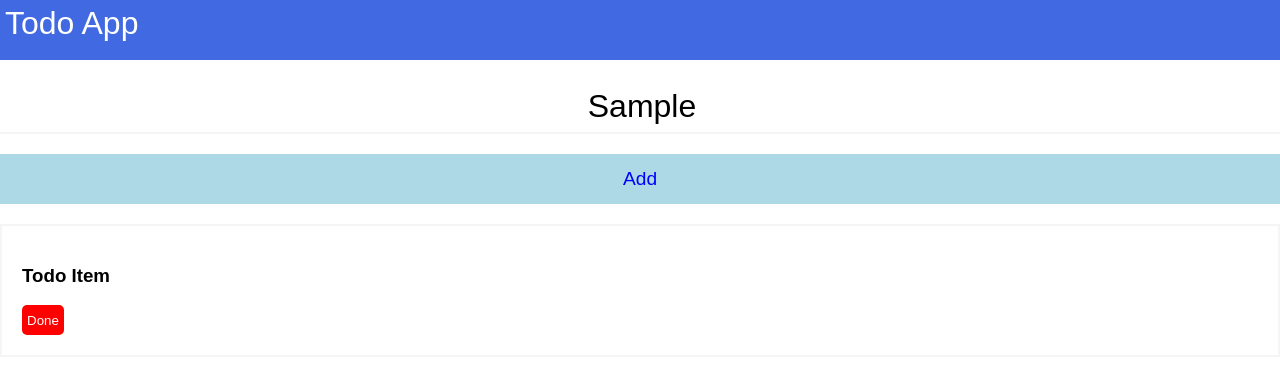
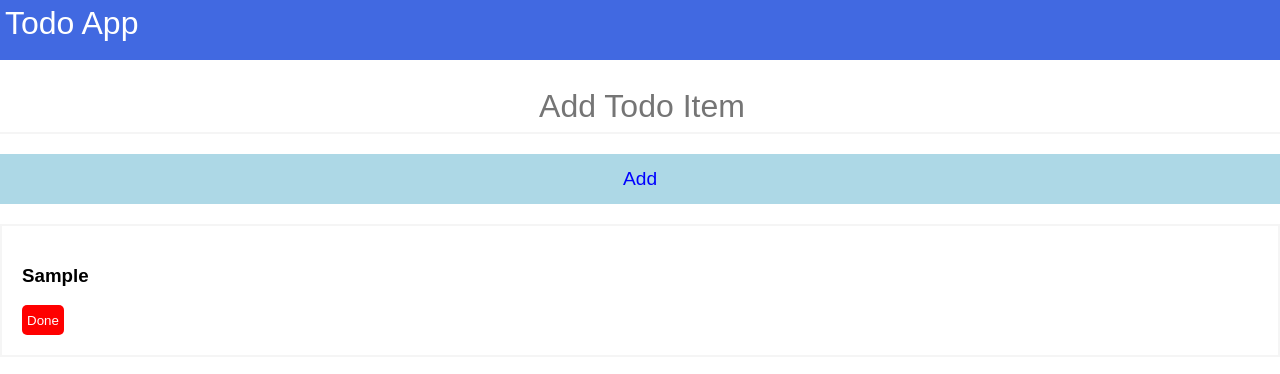
Before and after one commit to kafleprakash96/react-todo, a React (Create React App) app: page / in a window 1280 px wide. Both pictures are taken after typing "Sample" into the empty fields and a click on the button "Add". Shown: the top 374 px of the page. Built offline with nearby package versions, Linux system fonts and the light colour scheme.

Commit message:
Added component for todo items

```diff
--- a/src/App.js
+++ b/src/App.js
@@ -1,7 +1,7 @@
 import { useState } from "react";
 import Form from "./components/Form";
 import Header from "./components/Header";
-import Todo from "./components/Todo";
+import TodoList from "./components/TodoList";
 
 
 function App() {
@@ -13,7 +13,7 @@
     <div className="App">
         <Header />
         <Form todo={todo} setTodo={setTodo} todoList={todoList} setTodoList={setTodoList} />
-        <Todo />
+        <TodoList todoList={todoList} />
     </div>
   );
 }
--- a/src/components/Form.js
+++ b/src/components/Form.js
@@ -10,6 +10,7 @@
     const handleSubmit = (event)=>{
         event.preventDefault();
         setTodoList([...todoList,todo]);
+        setTodo("");
     }
 
   return (
--- a/src/components/Todo.js
+++ b/src/components/Todo.js
@@ -1,11 +1,12 @@
 import React from 'react'
 import styles from "../style.module.css"
 
-function Todo() {
+function Todo({todoItem}) {
   return (
     <div>
         <div className={styles.todoitem}>
-            <h3 className={styles.todoname}>Todo Item</h3>
+            <h3 className={styles.todoname}>{todoItem}</h3>
+
             <button className={styles.deletebutton}>Done</button>
         </div>
 
--- /dev/null
+++ b/src/components/TodoList.js
@@ -0,0 +1,16 @@
+import React from 'react'
+import Todo from './Todo'
+
+function TodoList({todoList}) {
+  return (
+    <div>
+        {todoList.map((todoItem) => (
+            <div>
+                <Todo todoItem={todoItem} />
+            </div>
+        ))}
+    </div>
+  )
+}
+
+export default TodoList
```
